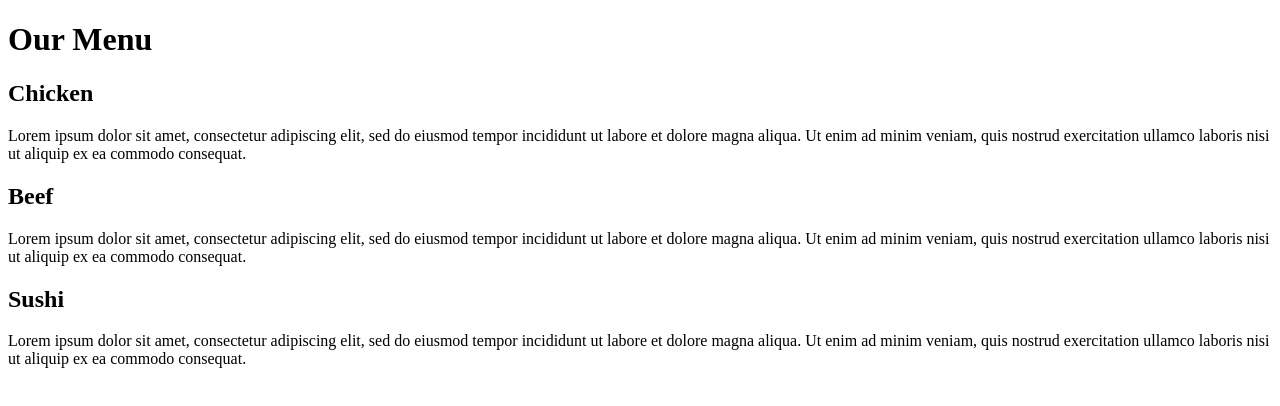
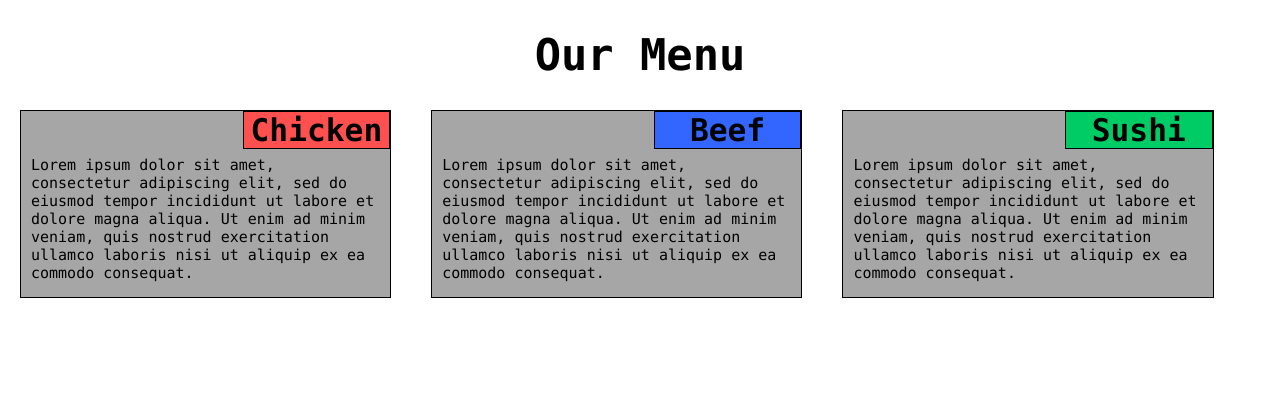
Before and after one commit to paridhinarula/coursera-assignment, a plain HTML site: page module2-solution/index.html in a window 1280 px wide. Drawn offline with Linux system fonts and the light colour scheme.

Commit message:
Final submission Module2

```diff
--- a/module2-solution/Style.css
+++ b/module2-solution/Style.css
@@ -1,3 +1,113 @@
+*{
+	box-sizing: border-box;
+}
+body {
+	margin: 0px;
+}
 h1 {
-	font color: hotpink;
+	text-align: center;
+	color: black;
+	font-family: "lucida console", monospace;
+	font-size: 43.75px;
+	font-weight: bolder;
 }
+section {
+	background-color: #a6a6a6;
+	font-size: 15px;
+	font-family: "lucida console",monospace;
+	margin-right: 20px;
+	margin-left: 20px;
+	border-width: 1px;
+	border-color: #000000;
+	border-style: solid;
+	margin-bottom: 15px;
+	float: left;
+	position: relative;
+}
+p {
+	padding-left: 10px;
+	padding-right: 10px;
+	margin-top: 45px;
+}
+#item1 {
+	text-align: center;
+	font-family: "lucida console",monospace;
+	font-size: 31.25px ;
+	font-weight: bold;
+	background-color: #ff5050;
+	border-width: 1px;
+	border-color: #000000;
+	border-style: solid;
+	margin: 0px;
+	position: relative;
+	width: 40%;
+	float: right;
+}
+#item2 {
+	text-align: center;
+	font-family: "lucida console",monospace;
+	font-size: 31.25px;
+	font-weight: bold;
+	background-color: #3366ff;
+	border-width: 1px;
+	border-color: #000000;
+	border-style: solid;
+	margin: 0px;
+	position: relative;
+	width: 40%;
+	float: right;
+}
+#item3 {
+	text-align: center;
+	font-family: "lucida console",monospace;
+	font-size: 31.25px;
+	font-weight: bold;
+	background-color: #00cc66;
+	border-width: 1px;
+	border-color: #000000;
+	border-style: solid;
+	margin: 0px;
+	position: relative;
+	width: 40%;
+	float: right;
+}
+.row {
+	width: 100%;
+}
+
+@media (min-width: 992px) {
+	.col-lg-1, .col-lg-2, .col-lg-3
+	{
+		float: left;
+		border: 1px solid black;
+	}
+	.col-lg-1 {
+		width: 29%;
+	}
+
+}
+
+@media (min-width: 768px) and (max-width: 991px) {
+	.col-md-1, .col-md-2, .col-md-3
+	{
+		float : left;
+		border : 1px solid black
+	}
+	.col-md-1 {
+		width: 45%;
+	}
+	.col-md-2 {
+		width: 95%;
+	}
+}
+
+@media (max-width: 767px) {
+	.col-sm-1, .col-sm-2, .col-sm-3
+	{
+		float : left;
+		border : 1px solid black
+	}
+	.col-sm-1 {
+		width: 95%;
+	}
+}
--- a/module2-solution/index.html
+++ b/module2-solution/index.html
@@ -7,11 +7,17 @@
 	</head>
 	<body>
 		<h1>Our Menu</h1>
-		<h2>Chicken</h2>
-		<p>Lorem ipsum dolor sit amet, consectetur adipiscing elit, sed do eiusmod tempor incididunt ut labore et dolore magna aliqua. Ut enim ad minim veniam, quis nostrud exercitation ullamco laboris nisi ut aliquip ex ea commodo consequat.</p>
-		<h2>Beef</h2>
-		<p>Lorem ipsum dolor sit amet, consectetur adipiscing elit, sed do eiusmod tempor incididunt ut labore et dolore magna aliqua. Ut enim ad minim veniam, quis nostrud exercitation ullamco laboris nisi ut aliquip ex ea commodo consequat.</p>
-		<h2>Sushi</h2>
-		<p>Lorem ipsum dolor sit amet, consectetur adipiscing elit, sed do eiusmod tempor incididunt ut labore et dolore magna aliqua. Ut enim ad minim veniam, quis nostrud exercitation ullamco laboris nisi ut aliquip ex ea commodo consequat.</p>
+		<section class= "col-lg-1 col-md-1 col-sm-1">
+			<h2 id="item1">Chicken</h2>
+			<p>Lorem ipsum dolor sit amet, consectetur adipiscing elit, sed do eiusmod tempor incididunt ut labore et dolore magna aliqua. Ut enim ad minim veniam, quis nostrud exercitation ullamco laboris nisi ut aliquip ex ea commodo consequat.</p>
+		</section>
+		<section class= "col-lg-1 col-md-1 col-sm-1">
+			<h2 id="item2">Beef</h2>
+			<p>Lorem ipsum dolor sit amet, consectetur adipiscing elit, sed do eiusmod tempor incididunt ut labore et dolore magna aliqua. Ut enim ad minim veniam, quis nostrud exercitation ullamco laboris nisi ut aliquip ex ea commodo consequat.</p>
+		</section>
+		<section class= "col-lg-1 col-md-2 col-sm-1">
+			<h2 id="item3">Sushi</h2>
+			<p>Lorem ipsum dolor sit amet, consectetur adipiscing elit, sed do eiusmod tempor incididunt ut labore et dolore magna aliqua. Ut enim ad minim veniam, quis nostrud exercitation ullamco laboris nisi ut aliquip ex ea commodo consequat.</p>
+		</section>
 	</body>
 </html>
```
